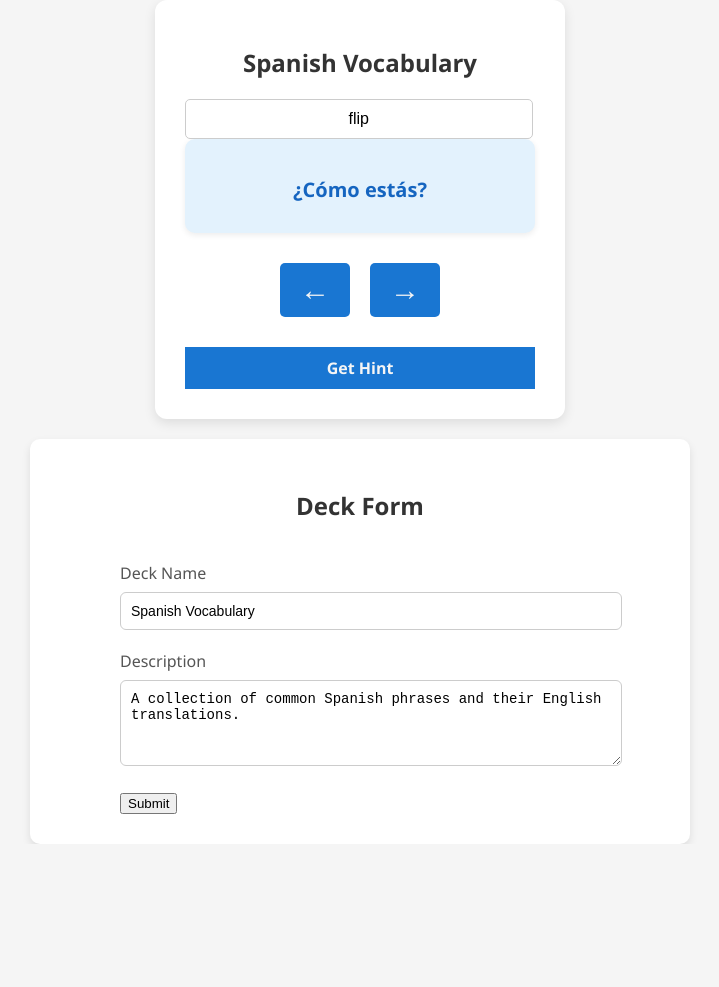
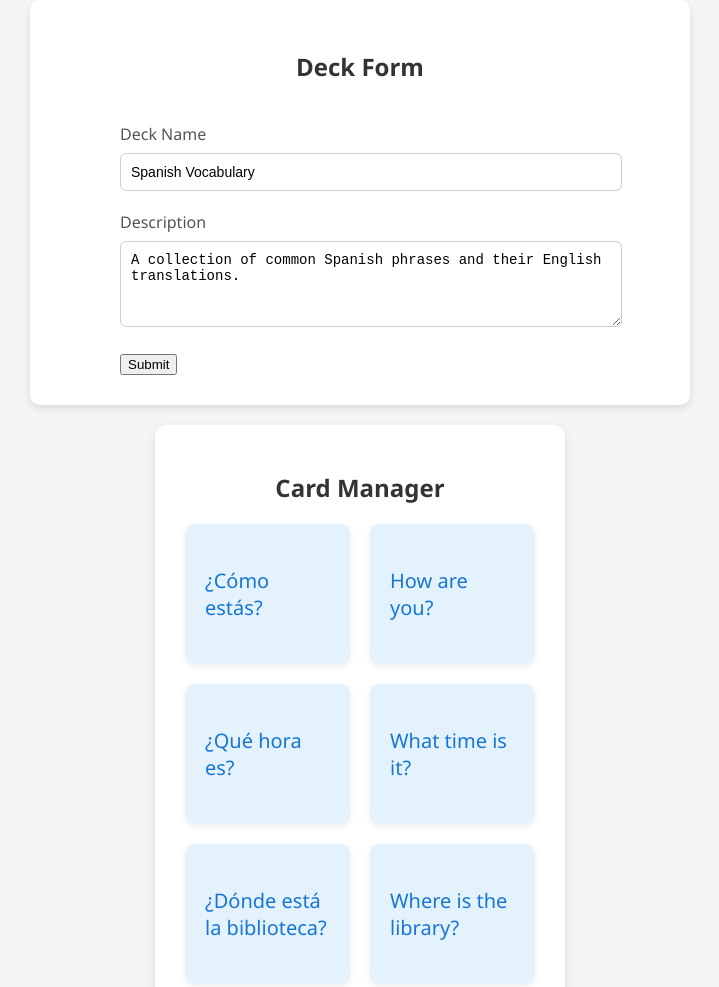
Before and after one commit to 0FFSIDE1/learning_vue.js, a plain HTML site: page vue3.js/index.html in a window 1280 px wide. Shown: the top 987 px of the page, without its empty margins (280-999 px from the left). Before the commit the page ends 844 px from the top, so only its background shows below. Drawn offline with nearby package versions, Linux system fonts and the light colour scheme.

Commit message:
Refactor flashcard component: add edit functionality and improve card layout (v-for)

```diff
--- a/vue3.js/index.html
+++ b/vue3.js/index.html
@@ -8,12 +8,12 @@
 </head>
 <body>
 
-    <div class="" id="app">
+    <!-- <div class="" id="app">
         <h1 v-text="deckName"></h1>
         <input type="text" v-model="userAnswer" placeholder="Type your answer here">
 
         <div @click="flipped = !flipped" class="card">
-            <h2 v-cloak v-show="!flipped">{{questions}}</h2>
+            <h2 v-show="!flipped">{{questions}}</h2>
             <p v-show="flipped" v-text="answers"></p>
         </div>
 
@@ -23,7 +23,7 @@
         </div>
 
         <a :href="getHintUrl() ">Get Hint</a>
-    </div>
+    </div>   -->
 
     <div class="form-container" id="form-app">
         <h2 v-text="title"></h2>
@@ -39,6 +39,18 @@
       </div>
 
 
+      <div class="flashCardmanager" id="app">
+        <h1> Card Manager </h1>
+        <div v-for="(card, index) in flashCards" class="card-pair">
+            <div v-if="editIndex == index" class="card">
+                <textarea @keydown.enter="editIndex = -1" v-model="card.question"></textarea>
+            </div>
+            <div v-else @click="editIndex = index" class="card" v-text="card.question"></div>
+            <div class="card" v-text="card.answer"></div>
+        </div>
+      </div>
+
+
     <script src="https://unpkg.com/vue@3/dist/vue.global.js"></script>
     <script src="script.js"></script>
 
--- a/vue3.js/script.js
+++ b/vue3.js/script.js
@@ -12,6 +12,7 @@ const FlashCardApp = {
             flipped: false,
             userAnswer: 'flip',
             index: 0,
+            editIndex: -1,
         };
     },
     computed: {
@@ -46,5 +47,6 @@ const formApp = {
     }
 }
 
+
 Vue.createApp(FlashCardApp).mount('#app');
 Vue.createApp(formApp).mount('#form-app');
--- a/vue3.js/style.css
+++ b/vue3.js/style.css
@@ -128,3 +128,20 @@ textarea {
 [v-cloak] {
   display: none;
 }
+
+.card-pair{
+  display: flex;
+  justify-content: center;
+  align-items: center;
+  gap: 20px;
+  margin-top: 20px;
+}
+.card-pair .card {
+  width: 200px;
+  height: 100px;
+  display: flex;
+  justify-content: center;
+  align-items: center;
+  font-size: 20px;
+  color: #1976d2;
+}
```
